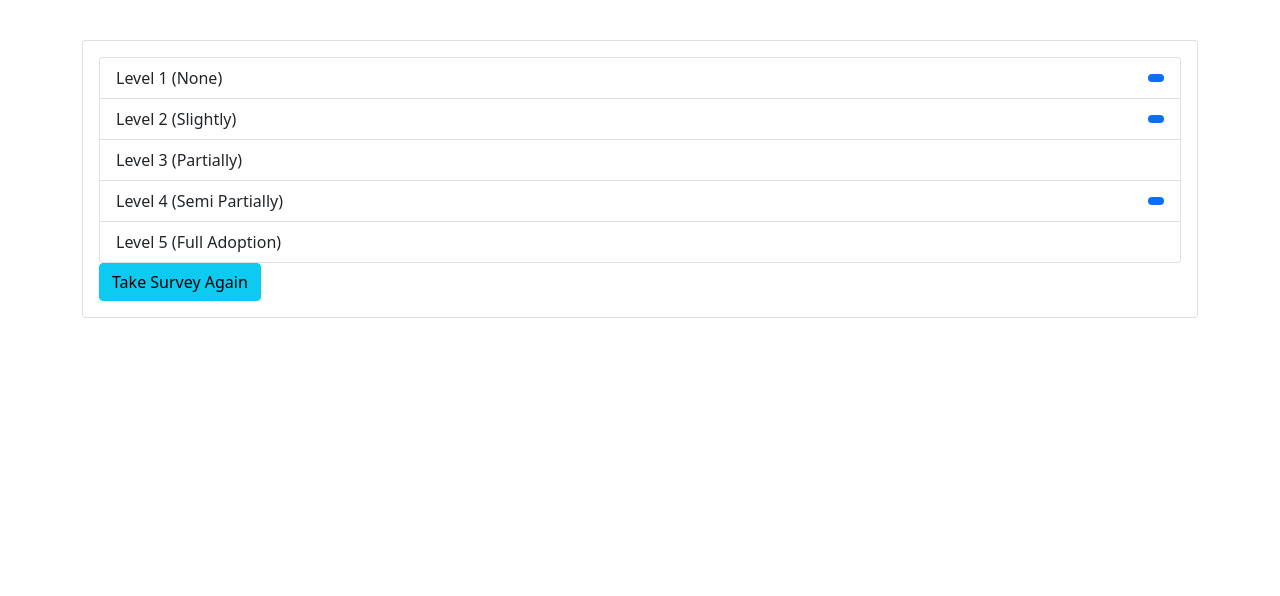
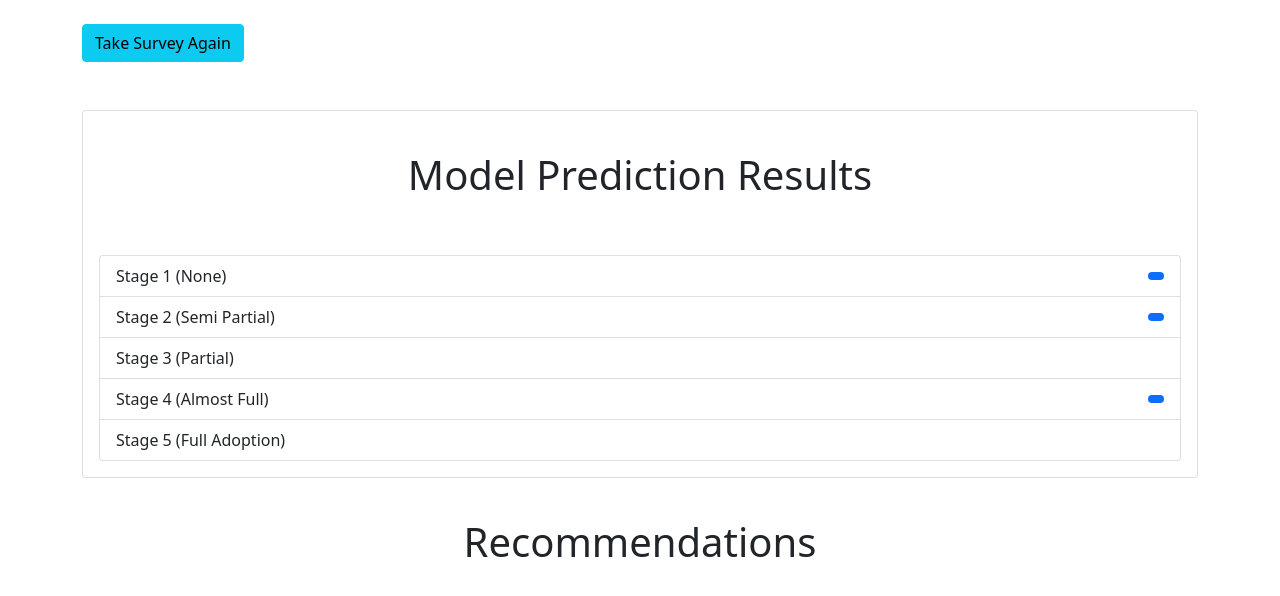
Before and after one commit to NgariMwangi/zt_web, a Flask app: template templates/results.html in a window 1280 px wide. Shown: the part 56-652 px from the top of the page. Run offline with Flask 2, Linux system fonts and the light colour scheme; the template is opened without the code that fills it, so the values that code supplies are empty; parts of the project's set-up code (start-up, migrations or seed data) failed here and were passed over.

Commit message:
reecommendation done

```diff
--- a/main.py
+++ b/main.py
@@ -31,22 +31,45 @@ def index():
         # make prediction using model loaded
         prediction = model.predict(np.array(float_resp_list))
 
-        print("prediction", prediction)
-        print("prediction type", type(prediction))
+        recommend = {}
+
+        # print("jjjj",float_resp_list)
+
+        if float_resp_list[6] != 5:
+            recommend["MFA"] = "Adopt multifactor authentication to help protect your applications by requiring users to confirm their identity using a second source of validation, such as a phone or token, before access is granted."
+        if float_resp_list[7] != 5:
+            recommend["SSO"] ="Adopt SSO not only strengthens security by removing the need to manage multiple credentials for the same person but also delivers a better user experience with fewer sign-in prompts."
+        if float_resp_list[5] != 1:
+            recommend["Encryption"] = "At a minimum, setup encrypted admin access and embark to encrypt all traffic as organizations that fail to protect data in transit are more susceptible to man-in-the- middle attacks, eavesdropping, and session hijacking. These attacks can be the first step attackers use to gain access to confidential data."
+        if  float_resp_list[4] != 1:
+            recommend["Segmention"]= "Implement network segmentation through software-defined perimeters to reduce the lateral movement of threats."
+        if float_resp_list[-1] != 1:
+            recommend["DLP"] = "Adopt Data Loss Prevention Mechanisms. Once data access is granted, controlling what the user can do with your data is critical. For example, if a user accesses a document with a corporate identity, you want to prevent that document from being saved in an unprotected consumer storage location, or from being shared with a consumer communication or chat app."
+        if float_resp_list[-3] != 1:
+            recommend["Policy Engine"] = "Implement network access control to enforce granular control with risk-based adaptive access policies that integrate across endpoints, apps, and networks to better protect your data."
+        if float_resp_list[-2] != 5:
+            recommend["MDM"] ="Set up Mobile Device Management for internal users. MDM solutions enable endpoint provisioning, configuration, automatic updates, device wipe, and other remote actions."
+
         flash("Successfully Returned Zero Trust Level Prediction", 'success')
 
-        return redirect(url_for("results", res=prediction))
+        return redirect(url_for("results", res=prediction, recom=recommend))
     return render_template("index.html")
 
-@app.route("/results/<res>", methods=["GET"])
-def results(res):
-    # print("now", res[2:-2])
+@app.route("/results/<res>/<recom>", methods=["GET"])
+def results(res, recom):
+    # Prediction Cleaning
     r = [i.replace("\n", "") for i in list(res[2:-2].split(" ")) if i != ""]
     s = [f'{float(j):.5f}' for j in r]
     t = [(str(round((float(i)*100), 2)) + "%") for i in s]
-    print("res 1",t)
 
-    return render_template("results.html", results=t)
+    # Recom Cleaning
+    import ast
+    print("res 2", type((recom)))
+    res = ast.literal_eval(recom)
+
+    print("recommendations afre", res)
+
+    return render_template("results.html", results=t,recom=res)
 
 if __name__ == "__main__":
     app.run(debug=True)
--- a/templates/results.html
+++ b/templates/results.html
@@ -101,9 +101,15 @@
 {% block content %}
 
 <div class="row">
+
     <div class="col mt-5">
+
+        <a href="/" class="btn btn-info" style="text-align: center; margin-top: 2em;">Take Survey Again</a>
+
         <div class="card mt-5">
+            <h1 style="text-align: center;margin-top: 1em; margin-bottom: 1em;"> Model Prediction Results </h1>
             <div class="card-body">
+
                 <div style="padding: 0 10px;">
                     <!-- alert -->
                     {% include '/includes/alert.html' %}
@@ -111,34 +117,60 @@
 
                 <ul class="list-group">
                     <li class="list-group-item d-flex justify-content-between align-items-center">
-                      Level 1 (None)
-                      <span class="badge bg-primary rounded-pill">   {{ results[0] }}</span>
+                        Stage 1 (None)
+                        <span class="badge bg-primary rounded-pill"> {{ results[0] }}</span>
                     </li>
                     <li class="list-group-item d-flex justify-content-between align-items-center">
-                      Level 2 (Slightly)
+                        Stage 2 (Semi Partial)
                         <span class="badge bg-primary rounded-pill"> {{ results[1] }}</span>
                     </li>
                     <li class="list-group-item d-flex justify-content-between align-items-center">
-                      Level 3 (Partially)
+                        Stage 3 (Partial)
                         <span class="badge bg-primary rounded-pill">{{ results[2] }}</span>
                     </li>
                     <li class="list-group-item d-flex justify-content-between align-items-center">
-                        Level 4 (Semi Partially)
+                        Stage 4 (Almost Full)
                         <span class="badge bg-primary rounded-pill"> {{ results[3] }}</span>
                     </li>
                     <li class="list-group-item d-flex justify-content-between align-items-center">
-                        Level 5 (Full Adoption)
+                        Stage 5 (Full Adoption)
                         <span class="badge bg-primary rounded-pill">{{ results[4] }}</span>
                     </li>
                 </ul>
+            </div>
+        </div>
 
-                  <a href="/" class="btn btn-info" style="text-align: center">Take Survey Again</a>
+        <h1 style="text-align: center;margin-top: 1em; margin-bottom: 1em;"> Recommendations </h1>
 
+        <div class="accordion" id="accordionPanelsStayOpenExample">
 
+            <!-- {{ recom }} -->
+
+            {% for k,v in recom.items() %}
+
+            <div class="accordion-item">
+                <h2 class="accordion-header" id="panelsStayOpen-headingOne">
+                    <button class="accordion-button" type="button" data-bs-toggle="collapse"
+                        data-bs-target="#panelsStayOpen-collapseOne" aria-expanded="true"
+                        aria-controls="panelsStayOpen-collapseOne">
+                        {{ k }}
+                    </button>
+                </h2>
+
+                <div id="panelsStayOpen-collapseOne" class="accordion-collapse collapse show"
+                    aria-labelledby="panelsStayOpen-headingOne">
+                    <div class="accordion-body">
+                        {{ v }}
 
                     </div>
                 </div>
             </div>
+
+            {% endfor %}
+
+        </div>
+
+    </div>
 </div>
 
 {% endblock content %}
```
Lines whose indentation alone changed are shown as unchanged.
